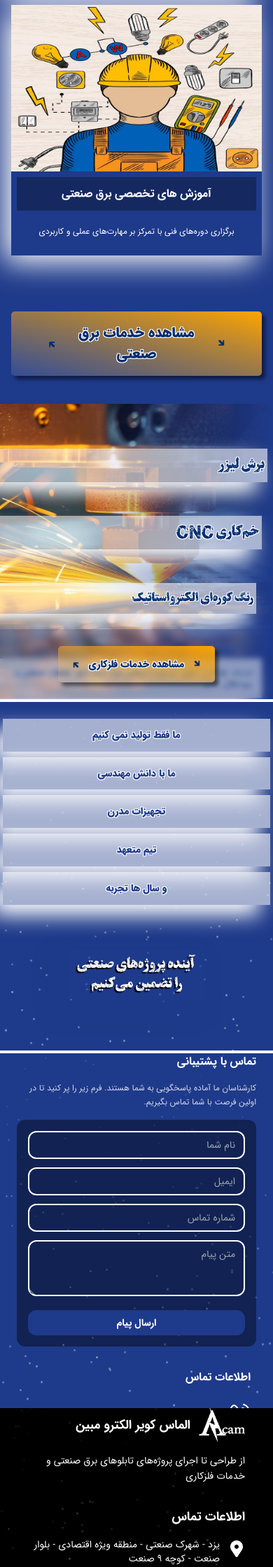
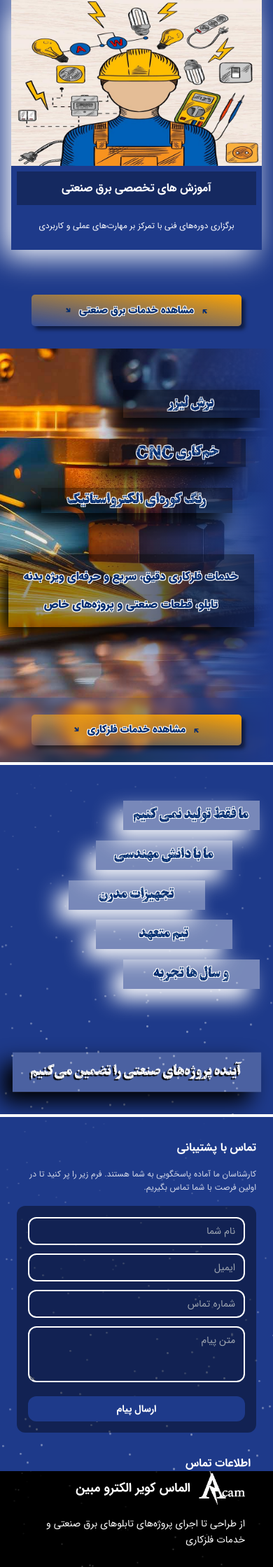
Before and after one commit to almaskavir1400/acam-website, a Flask app: page / in a window 390 px wide. Shown: the part 3679-5918 px from the top of the page at 70% size. Run offline with Flask 3, Linux system fonts and the light colour scheme; some libraries are stand-ins or nearby versions.

Commit message:
1404.03.10 - 02

```diff
--- a/templates/base.html
+++ b/templates/base.html
@@ -108,6 +108,26 @@
         linear-gradient(to bottom left, rgba(255,165,0,0.1), transparent);
     }
 
+    @media (max-width: 767px) {
+    .custom-button2 {
+      padding: 0.75rem 1.5rem !important;
+      font-size: 0.9rem !important;
+      flex-direction: row-reverse; /* ترتیب عناصر */
+      gap: 8px;
+      width: 90%;
+      max-width: 300px;
+      margin: 0 auto;
+    }
+    .custom-button2 svg {
+      width: 1rem !important;
+      height: 1rem !important;
+    }
+    section.py-10 {
+    padding-top: 2rem !important;
+    padding-bottom: 2rem !important;
+  }
+  }
+
     /* انیمیشن تنفس برای عناصر */
     @keyframes breathe {
       0%, 100% { transform: scale(1); }
@@ -277,8 +298,8 @@
       right: 5% !important;
       font-size: 1rem !important;
       padding: 0.5rem !important;
-      background-color: rgb(30,58,138,0.5);
-      box-shadow: -15px 15px 30px rgba(30,58,138,1) !important;
+      background-color: rgb(0,0,0,0.4);
+      box-shadow: -15px 15px 30px rgba(0,0,0,1) !important;
       width: 50%;
     }
 
@@ -315,10 +336,167 @@
       line-height: 2.5 !important; /* اضافه کردن این خط */
     }
 
-    /* تنظیم تصویر پس‌زمینه */
-    .hero-electric img {
-      object-position: 30% center !important;
+      .metal-mobile-section {
+      height: 70vh !important;
     }
+
+    /* متن‌ها با استایل HERO */
+    .metal-mobile-section > div:nth-child(3),
+    .metal-mobile-section > div:nth-child(4),
+    .metal-mobile-section > div:nth-child(5) {
+      background: rgba(0,0,0,0.4) !important;
+      color: #002c6f !important;
+      text-shadow:
+        -1px -1px 0 white,
+        1px -1px 0 white,
+        -1px 1px 0 white,
+        1px 1px 0 white !important;
+      font-family: 'TitrZebr' !important;
+      box-shadow: -15px 15px 30px rgba(0,0,0,1) !important;
+      padding: 0.5rem !important;
+      border-radius: 0 !important;
+      z-index: 10 !important;
+      text-align: center !important; /* وسط چین */
+      display: flex !important;
+      justify-content: center !important;
+      align-items: center !important;
+      }
+
+  /* موقعیت‌های اختصاصی */
+  .metal-mobile-section > div:nth-child(3) { /* برش لیزر */
+    top: 10% !important;
+    right: 5% !important;
+    font-size: 1rem !important;
+    width: 50% !important;
+  }
+
+  .metal-mobile-section > div:nth-child(4) { /* خم‌کاری */
+    top: 15% !important;
+    right: 10% !important;
+    font-size: 1rem !important;
+    width: 50% !important;
+  }
+
+  .metal-mobile-section > div:nth-child(5) { /* رنگ کوره‌ای */
+    top: 20% !important;
+    right: 15% !important;
+    font-size: 1rem !important;
+    width: 70% !important;
+  }
+
+  /* متن اصلی */
+  .metal-mobile-section > div:nth-child(6) {
+    top: 30% !important;
+    right: 5% !important;
+    width: 90% !important;
+    font-size: 1rem !important;
+    line-height: 2.5 !important;
+    background: rgba(0,0,0,0.4) !important;
+    box-shadow: -15px 15px 30px rgba(0,0,0,1) !important;
+    color: #002c6f !important;
+    text-shadow:
+      -1px -1px 0 white,
+      1px -1px 0 white,
+      -1px 1px 0 white,
+      1px 1px 0 white !important;
+    text-align: center !important; /* وسط چین */
+    display: flex !important;
+    justify-content: center !important;
+    align-items: center !important;
+  }
+
+    .brand-mobile-section {
+    height: 80vh !important;
+    padding: 0 !important;
+    display: flex;
+    flex-direction: column;
+    justify-content: center;
+    position: relative;
+    overflow: hidden;
+  }
+
+  .brand-mobile-section h1 {
+    flex-direction: column;
+    gap: 0;
+    margin: 0;
+    height: 100%;
+    position: relative;
+  }
+
+  .brand-mobile-section h1 > span {
+    position: absolute !important;
+    background: rgba(255,255,255,0.4) !important;
+    color: #002c6f !important;
+    text-shadow:
+      -1px -1px 0 white,
+      1px -1px 0 white,
+      -1px 1px 0 white,
+      1px 1px 0 white !important;
+    font-family: 'TitrZebr' !important;
+    box-shadow: -15px 15px 30px rgba(255,255,255,1) !important;
+    padding: 0.5rem !important;
+    border-radius: 0 !important;
+    z-index: 10 !important;
+    text-align: center !important;
+    display: flex !important;
+    justify-content: center !important;
+    align-items: center !important;
+    width: 100% !important;
+    margin: 0 auto !important;
+    transform: none !important;
+  }
+
+  /* موقعیت‌های اختصاصی برای عبارات */
+  .brand-mobile-section h1 > span:nth-child(1) { /* ما فقط تولید نمی کنیم */
+    top: 5% !important;
+    right: 5% !important;
+    font-size: 1rem !important;
+    width: 50% !important;
+  }
+
+  .brand-mobile-section h1 > span:nth-child(2) { /* ما با دانش مهندسی */
+    top: 20% !important;
+    right: 15% !important;
+    font-size: 1rem !important;
+    width: 50% !important;
+  }
+
+  .brand-mobile-section h1 > span:nth-child(3) { /* تجهیزات مدرن */
+    top: 35% !important;
+    right: 25% !important;
+    font-size: 1rem !important;
+    width: 50% !important;
+  }
+
+  .brand-mobile-section h1 > span:nth-child(4) { /* تیم متعهد */
+    top: 50% !important;
+    right: 15% !important;
+    font-size: 1rem !important;
+    width: 50% !important;
+  }
+
+  .brand-mobile-section h1 > span:nth-child(5) { /* و سال ها تجربه */
+    top: 65% !important;
+    right: 5% !important;
+    font-size: 1rem !important;
+    width: 50% !important;
+  }
+
+  /* متن اصلی */
+  .brand-mobile-section .main-text {
+    top: 80% !important;
+    right: 5% !important;
+    left: 5% !important;
+    width: 90% !important;
+    font-size: 1rem !important;
+    line-height: 2.5 !important;
+    padding: 0.5rem !important;
+    margin: 0 auto !important;
+    z-index: 20 !important; /* افزایش z-index */
+    background: rgba(255,255,255,0.2) !important;
+    box-shadow: -15px 15px 30px rgba(255,255,255,0.2) !important;
+  }
+
   }
 
     /* فونت‌های سفارشی */
--- a/templates/home.html
+++ b/templates/home.html
@@ -79,7 +79,7 @@
 </section>
 
 <!-- سکشن تصویر فلزکاری -->
-<section class="relative h-[50vh] md:h-[80vh] text-white overflow-hidden">
+<section class="metal-mobile-section relative h-[50vh] md:h-[80vh] text-white overflow-hidden">
   <img src="/static/images/metal-hero.jpg" alt="خدمات فلزکاری"
        class="absolute inset-0 w-full h-full object-cover object-center z-0">
 
@@ -124,16 +124,18 @@
 </section>
 
 <!-- سکشن معرفی فلسفه برند -->
-<section class="hero-electric w-full bg-blue-900 text-white py-10 md:py-16 border-y-4 border-white text-center px-4">
+<section class="hero-electric brand-mobile-section w-full bg-blue-900 text-white py-10 md:py-16 border-y-4 border-white text-center px-4
+               min-h-[300px] md:min-h-[350px] lg:min-h-[400px]
+               max-h-[60vh] md:max-h-[40vh] lg:max-h-[60vh]">
   <div class="particles-layer white-particles absolute inset-0 z-0"></div>
   <h1 class="text-sm md:text-lg lg:text-2xl font-black leading-relaxed font-display text-center flex flex-col md:flex-row flex-wrap justify-center gap-2 my-6 md:my-10 z-5">
-    <span class="bg-white/60 mx-1 px-2 py-3 md:py-5 inline-block text-blue-900 text-stroke-blue" style="box-shadow: -15px 15px 30px rgba(255,255,255,1);">ما فقط تولید نمی کنیم</span>
+    <span class="bg-white/60 mx-1 px-2 py-3 md:py-5 inline-block text-blue-900 text-stroke-blue md:transform md:-translate-y-5" style="box-shadow: -15px 15px 30px rgba(255,255,255,1);">ما فقط تولید نمی کنیم</span>
     <span class="bg-white/60 mx-1 px-2 py-3 md:py-5 inline-block text-blue-900 text-stroke-blue" style="box-shadow: -15px 15px 30px rgba(255,255,255,1);">ما با دانش مهندسی</span>
-    <span class="bg-white/60 mx-1 px-2 py-3 md:py-5 inline-block text-blue-900 text-stroke-blue" style="box-shadow: -15px 15px 30px rgba(255,255,255,1);">تجهیزات مدرن</span>
+    <span class="bg-white/60 mx-1 px-2 py-3 md:py-5 inline-block text-blue-900 text-stroke-blue md:transform md:-translate-y-5" style="box-shadow: -15px 15px 30px rgba(255,255,255,1);">تجهیزات مدرن</span>
     <span class="bg-white/60 mx-1 px-2 py-3 md:py-5 inline-block text-blue-900 text-stroke-blue" style="box-shadow: -15px 15px 30px rgba(255,255,255,1);">تیم متعهد</span>
-    <span class="bg-white/60 mx-1 px-2 py-3 md:py-5 inline-block text-blue-900 text-stroke-blue" style="box-shadow: -15px 15px 30px rgba(255,255,255,1);">و سال ها تجربه</span>
+    <span class="bg-white/60 mx-1 px-2 py-3 md:py-5 inline-block text-blue-900 text-stroke-blue md:transform md:-translate-y-5" style="box-shadow: -15px 15px 30px rgba(255,255,255,1);">و سال ها تجربه</span>
   </h1>
-  <div class="bg-white/10 mx-1 px-4 py-6 md:py-8 inline-block mt-10 md:mt-20 text-xl md:text-3xl lg:text-4xl font-black text-white animate-breathe z-5"
+  <div class="main-text bg-white/10 mx-1 px-4 py-6 md:py-8 inline-block mt-10 md:mt-20 text-xl md:text-3xl lg:text-4xl font-black text-white animate-breathe z-5"
        style="text-shadow: -2px 2px 1px rgba(0,0,0,1); font-family:'TitrZebr';">
     آینده پروژه‌های صنعتی را تضمین می‌کنیم
   </div>
```
Also changed, not shown: other parts of templates/base.html (+14 -13 lines).
